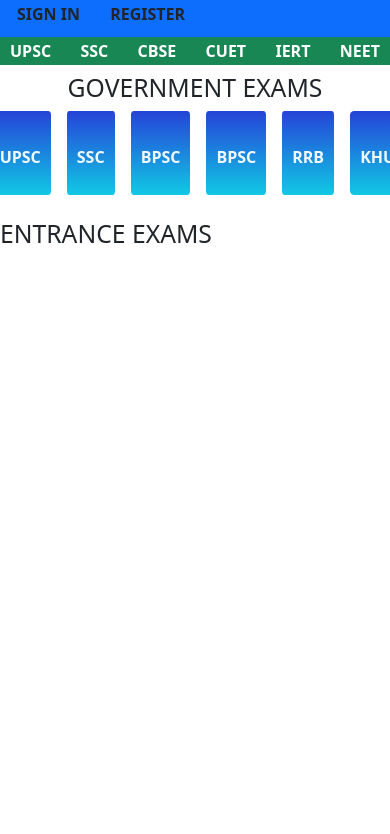
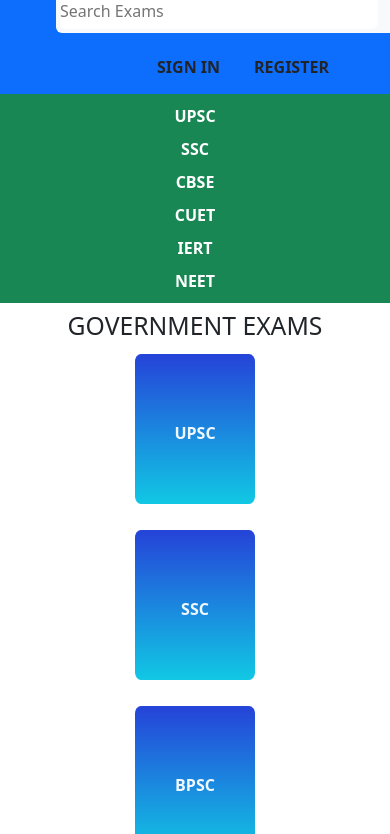
Before and after one commit to mantesh-29/UPSC-EXAM-PREPERATION, a plain HTML site: page index.html in a window 390 px wide. Shown: the part 53-887 px from the top of the page. Before the commit the page ends 844 px from the top, so only its background shows below. Drawn offline with nearby package versions, Linux system fonts and the light colour scheme.

Commit message:
made  it responsive

```diff
--- a/index.html
+++ b/index.html
@@ -11,43 +11,94 @@
       margin: 0;
       box-sizing: border-box;
     }
+
     header>nav>a{
       text-decoration: none;
       color:white;
       font-weight: 600;
       padding:2px 10px;
     }
+
+    #govt>ul{
+      list-style: none;
+      padding: 0;
+      margin: 0;
+      flex-wrap: wrap;
+    }
+
     #govt>ul>li{
       display:flex;
       flex-direction: column;
       justify-content: space-evenly;
+      align-items: center;
       background-image: linear-gradient(to bottom,#2543d8,#11c8e4);
       padding:10px;
       border-radius: 5%;
+      flex: 1 1 150px;
+      min-width: 120px;
+      margin: 5px;
+      text-align: center;
     }
+
     #govt>ul>li>a{
       text-decoration: none;
       color:aliceblue;
       font-weight: 700;
+    }
+
+    #govt>ul>li>img{
+      max-width: 80px;
+      height:auto;
+      margin-bottom: 10px;
+    }
+
+    /* Responsive adjustments */
+    @media(max-width: 768px){
+      nav.nav-top {
+        flex-direction: column;
+        align-items: stretch;
+        gap:10px;
+      }
+      nav.nav-top form{
+        width:100%;
+      }
+      nav.nav-top nav{
+        justify-content: space-around;
+        margin-top: 5px;
+      }
+      #govt ul{
+        flex-direction: column;
+        gap:10px;
+        align-items: center;
+      }
+      .nav-bottom {
+        flex-direction: column;
+        gap:5px;
+        align-items: center;
+      }
     }
   </style>
 </head>
 <body>
 
   <header class="d-flex flex-column ">
-    <nav class="nav-top bg-primary d-flex navbar justify-content-between p-1">
-
-      <div class="brand fw-bold">Acheiver</div>
-      <form class="border-0 bg-body-tertiary rounded d-flex p-1 w-50">
+    <!-- Top Navbar -->
+    <nav class="nav-top bg-primary d-flex navbar justify-content-between p-2 align-items-center flex-wrap">
+      <div class="brand fw-bold text-white">Acheiver</div>
+      <form class="border-0 bg-body-tertiary rounded d-flex p-1 flex-grow-1 me-5 ms-5">
         <input type="search" class="border-0 rounded w-100" placeholder="Search Exams" id="search">
-      <label for="search"><button onclick="search()" class=" btn rounded border-0 bg-body-tertiary "><img src="./Files/search.svg" alt=""  ></button></label>
+        <button type="button" onclick="search()" class="btn rounded border-0 bg-body-tertiary ms-1">
+          <img src="./Files/search.svg" alt="" style="height:20px;">
+        </button>
       </form>
-    <nav class="">
+      <nav class="d-flex gap-2">
         <button class="btn fw-bold" onclick="signup()">SIGN IN</button>
         <button class="btn fw-bold" onclick="register()">REGISTER</button>
       </nav>
     </nav>
-  <nav class="nav-bottom bg-success d-flex justify-content-between ">
+
+    <!-- Bottom Navbar -->
+    <nav class="nav-bottom bg-success d-flex justify-content-between p-2 flex-wrap">
       <a href="">UPSC</a>
       <a href="">SSC</a>
       <a href="">CBSE</a>
@@ -56,54 +107,56 @@
       <a href="">NEET</a>
     </nav>
   </header>
+
   <main>
-    <section id="govt" class="d-flex flex-column justify-content-center align-items-center p-2 ">
+    <!-- Government Exams Section -->
+    <section id="govt" class="d-flex flex-column justify-content-center align-items-center p-2">
       <h2>GOVERNMENT EXAMS</h2>
-      <ul class="d-flex justify-content-evenly gap-3">
-        <li class="">
+      <ul class="d-flex justify-content-evenly gap-3 flex-wrap">
+        <li>
           <a href="./SOURCE_CODE/UPSC/upsc.html">
             <img src="" alt="">
             <p>UPSC</p>
           </a>
         </li>
-        <li class="">
+        <li>
           <a href="">
             <img src="" alt="">
             <p>SSC</p>
           </a>
         </li>
-        <li class="">
+        <li>
           <a href="">
             <img src="" alt="">
             <p>BPSC</p>
           </a>
         </li>
-        <li class="">
+        <li>
           <a href="">
             <img src="" alt="">
             <p>BPSC</p>
           </a>
         </li>
-        <li class="">
+        <li>
           <a href="">
             <img src="" alt="">
             <p>RRB</p>
           </a>
         </li>
-        <li class="">
+        <li>
           <a href="">
             <img src="" alt="">
             <p>KHUSHI</p>
           </a>
         </li>
-
       </ul>
     </section>
+
+    <!-- Entrance Exams Section -->
     <section id="entranceExams">
       <h2>ENTRANCE EXAMS</h2>
     </section>
   </main>
 
-
 </body>
 </html>
```
Also changed, not shown: SOURCE_CODE/UPSC/TEST/test.html (+47 -3 lines), SOURCE_CODE/UPSC/upsc.html (+64 -28 lines). Lines whose indentation alone changed are shown as unchanged.
